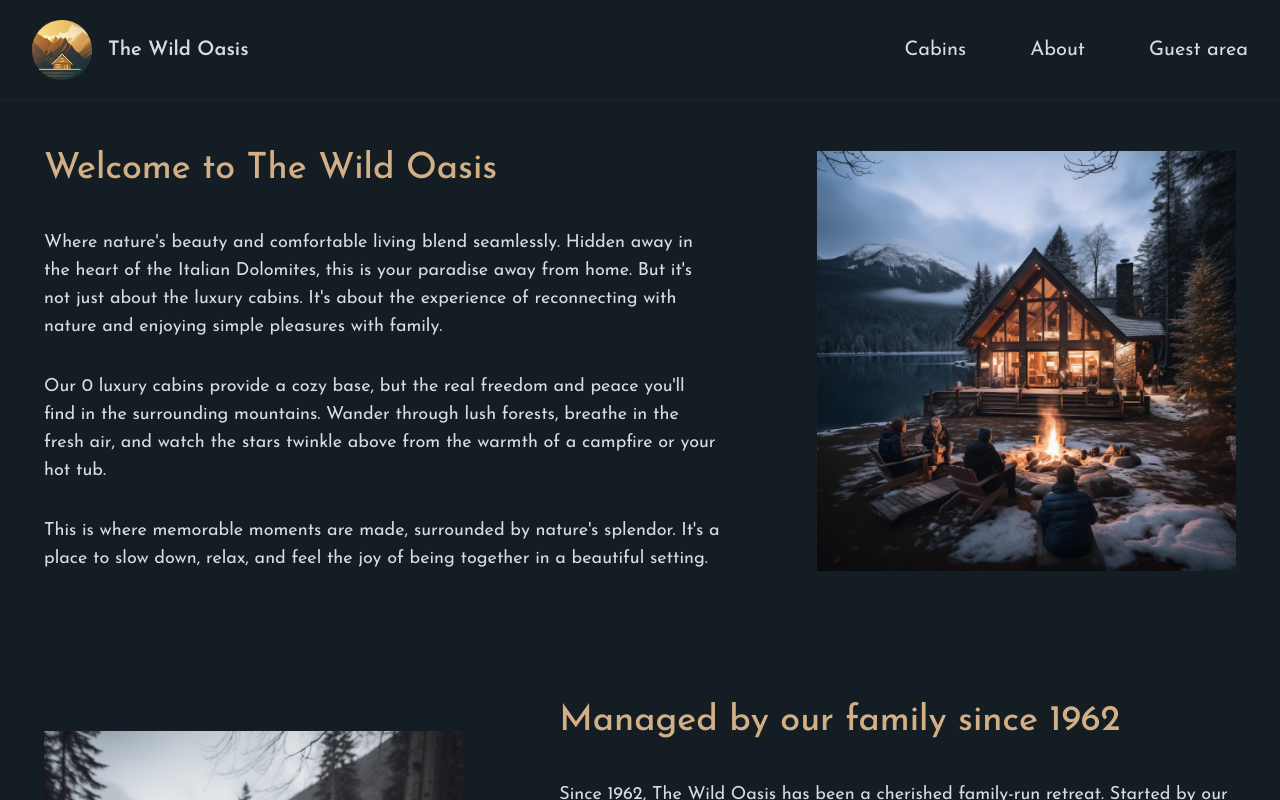
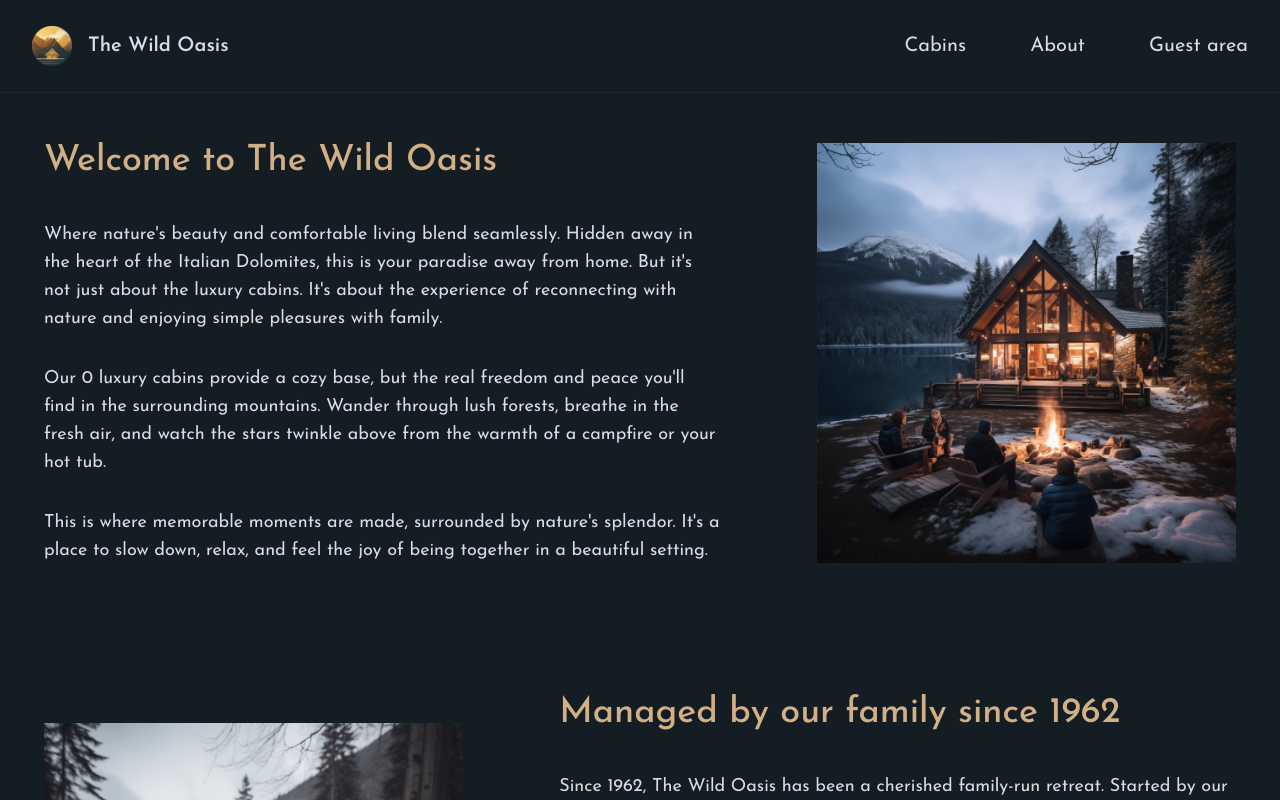
Before and after one commit to Igorbraziel/the-wild-oasis-website, a Next.js app: page /about in a window 1280 px wide. Shown: the top 800 px of the page. Built offline with nearby package versions, Linux system fonts and the light colour scheme; no server answers.

Commit message:
Fixing troubles for production

```diff
--- a/app/_components/Logo.js
+++ b/app/_components/Logo.js
@@ -2,18 +2,15 @@
 
 import Image from "next/image";
 import Link from "next/link";
-import useMediaQuery from "../_hooks/useMediaQuery";
 
 function Logo() {
-  const isTablet = useMediaQuery("(min-width: 768px)");
-
   return (
     <Link href="/" className="z-10 flex items-center gap-4">
       <Image
         src="/logo.png"
         quality={100}
-        height={isTablet ? "60" : "30"}
-        width={isTablet ? "60" : "30"}
+        height="40"
+        width="40"
         alt="The Wild Oasis logo"
       />
       <span className="text-xs sm:text-lg lg:text-xl font-semibold text-primary-100">
--- a/app/cabins/[cabinId]/page.js
+++ b/app/cabins/[cabinId]/page.js
@@ -12,11 +12,6 @@ export async function generateMetadata({ params }) {
   return {
     title: `Cabin ${name}`,
   };
-}
-
-export async function generateStaticParams() {
-  const cabins = await getCabins();
-  return cabins?.map((cabin) => ({ cabinId: String(cabin.id) })) || [];
 }
 
 export default async function Page({ params }) {
```
